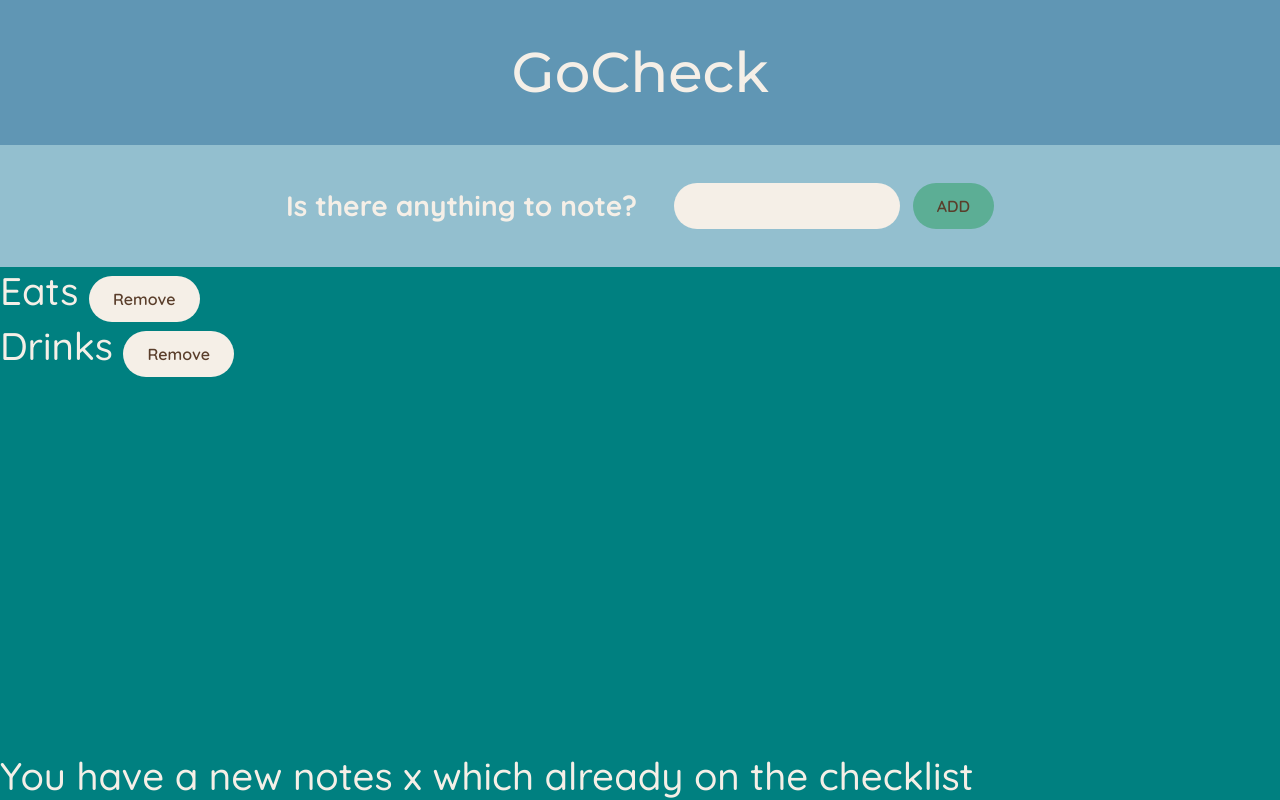
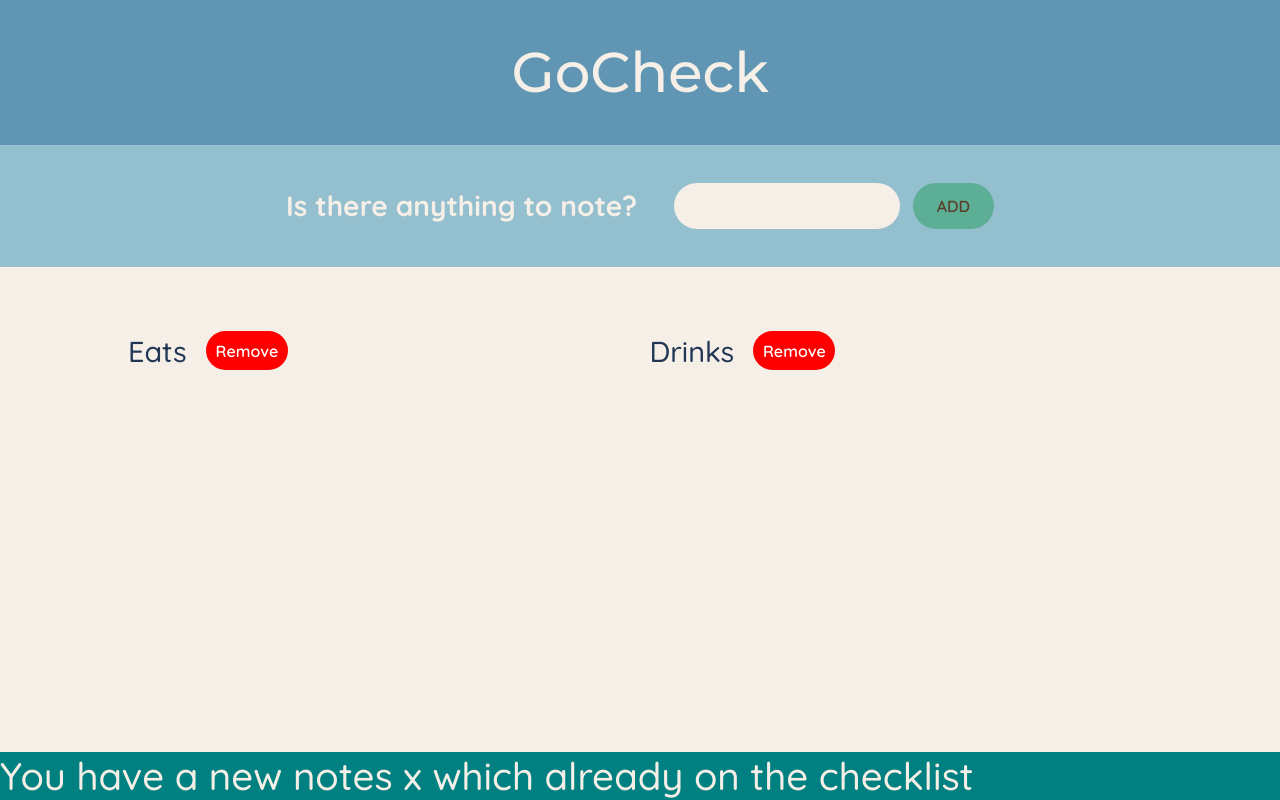
Before and after one commit to luthfizone/gocheck, a React (Vite) app: page / in a window 1280 px wide. Built offline with nearby package versions, Linux system fonts and the light colour scheme.

Commit message:
feat: add style for note list

```diff
--- a/src/App.jsx
+++ b/src/App.jsx
@@ -25,14 +25,16 @@ function Form() {
 
 function NoteList() {
   return (
+    <div className="list">
       <ul>
         <li>
-        Eats <button>Remove</button>
+          Eats <button className="btn-remove">Remove</button>
         </li>
         <li>
-        Drinks <button>Remove</button>
+          Drinks <button className="btn-remove">Remove</button>
         </li>
       </ul>
+    </div>
   );
 }
 
--- a/src/index.css
+++ b/src/index.css
@@ -70,3 +70,49 @@ form button {
 form button:hover {
   background-color: #519b84;
 }
+
+.list {
+  background-color: #f5efe7;
+  color: #213555;
+  padding: 4rem 0;
+  font-size: 1.8rem;
+
+  display: flex;
+  justify-content: space-between;
+  flex-direction: column;
+  gap: 3.2rem;
+  align-items: center;
+}
+
+.list ul {
+  list-style: none;
+  width: 80%;
+
+  display: grid;
+  grid-template-columns: repeat(auto-fit, minmax(250px, 1fr));
+  gap: 1.2rem;
+  justify-content: center;
+  align-content: start;
+}
+
+.list li {
+  display: flex;
+  align-items: center;
+  gap: 1.2rem;
+}
+
+.list li button {
+  cursor: pointer;
+  border: none;
+  padding: 0.6rem;
+}
+
+.btn-remove {
+  background-color: #ff0000;
+  color: white;
+}
+
+.btn-remove:hover {
+  background-color: rgb(203, 19, 19);
+  color: white;
+}
```
Lines whose indentation alone changed are shown as unchanged.
